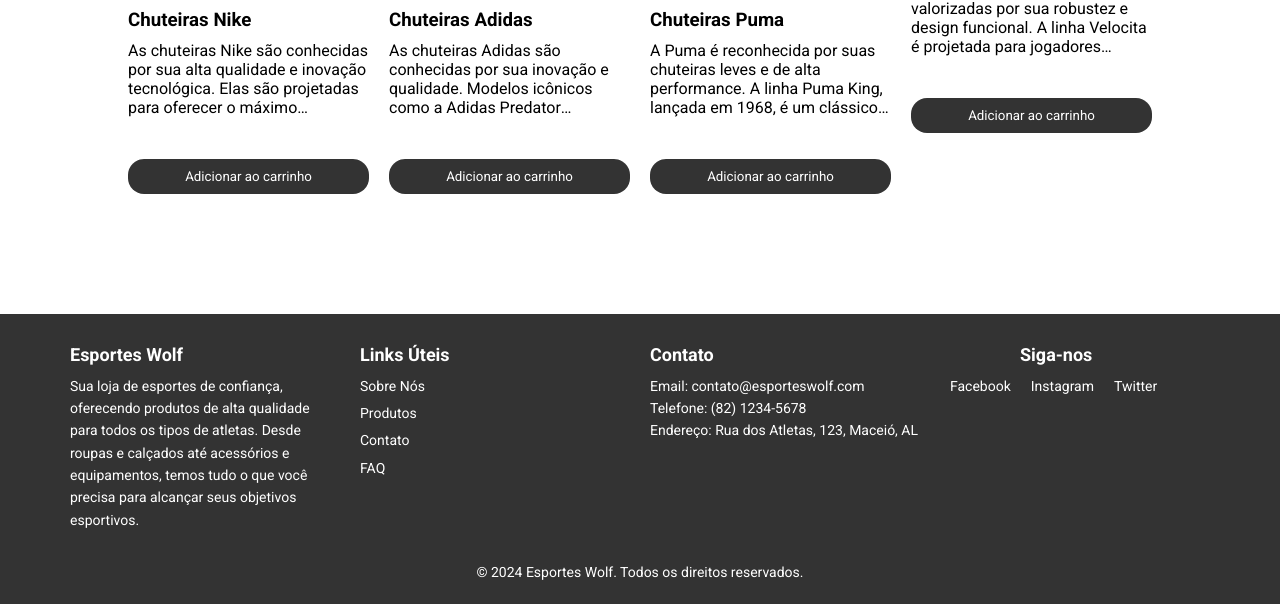
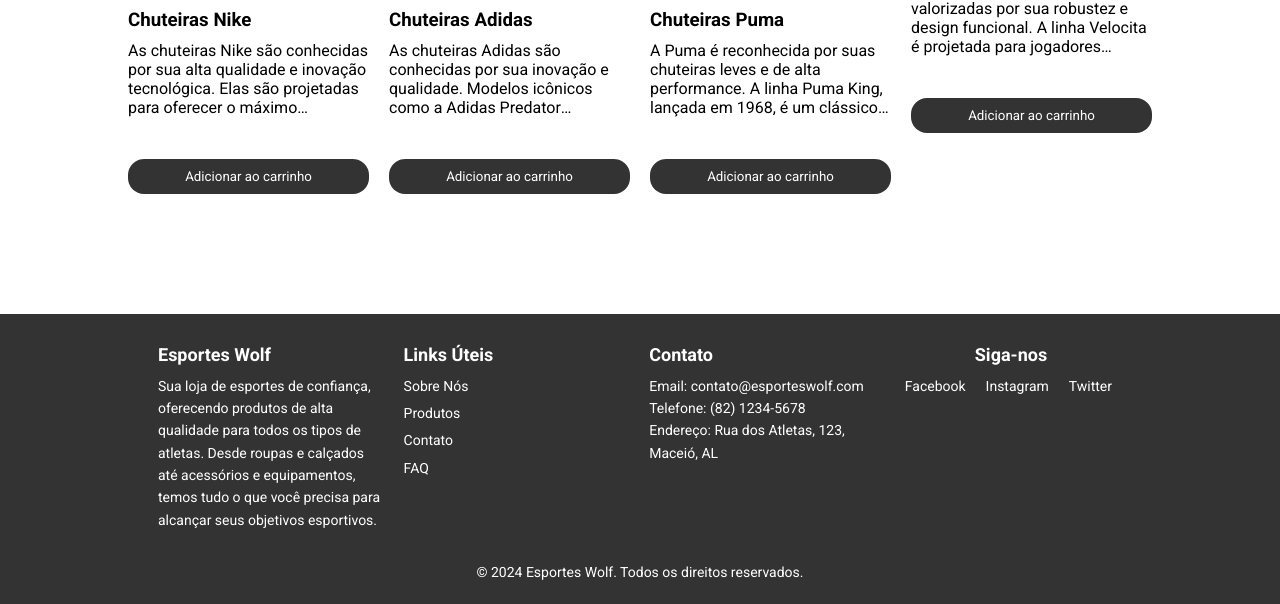
Before and after one commit to alessandrosaldanha/Modulo_11, a plain HTML site: page index.html in a window 1280 px wide. Shown: the part 857-1461 px from the top of the page. Drawn offline with Linux system fonts and the light colour scheme.

Commit message:
"atualizacaofooter"

```diff
--- a/index.html
+++ b/index.html
@@ -61,6 +61,7 @@
         </section>
     </div>
     </main>
+    <div class="footer-wrapper">
         <footer class="footer">
             <div class="container">
                 <div class="footer-info">
@@ -95,5 +96,7 @@
                 <p>&copy; 2024 Esportes Wolf. Todos os direitos reservados.</p>
             </div>
         </footer>
+    </div>
+</div>
 </body>
 </html>
--- a/main.css
+++ b/main.css
@@ -127,12 +127,16 @@ main {
 }
 
 /*////////////////////////////////////////////// Footer /////////////////////////////////// */
+.footer-wrapper {
+    margin-top: 120px;
+    background-color: #333;
+    padding: 20px 0;
+}
 
 .footer {
-    margin-top: 120px;
-    background-color: #333;
+    max-width: 1024px;
+    margin: 0 auto;
     color: #fff;
-    padding: 20px 0;
 }
 
 .footer .container {
@@ -196,7 +200,6 @@ main {
 .footer-social h4 {
     margin-left: 80px;
 }
-
 /* ////////////////////////////////////////// Midia Screen ////////////////////////////////// */
 
 @media (max-width: 1023px) and (min-width: 641px) {
```
Lines whose indentation alone changed are shown as unchanged.
